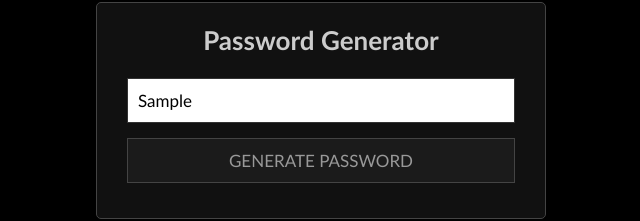
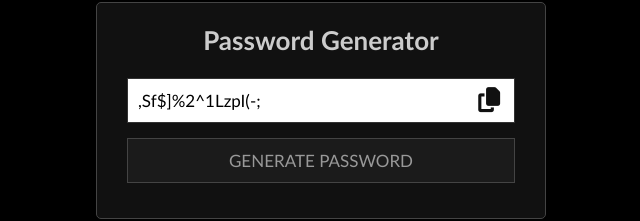
Before and after one commit to arpanneupane19/passwordgenerator, a plain HTML site: page index.html in a window 1280 px wide. Both pictures are taken after typing "Sample" into the empty fields and a click on the button "GENERATE PASSWORD". Shown: the part 290-511 px from the top of the page, without its empty margins (319-959 px from the left). Drawn offline with Linux system fonts and the light colour scheme.

Commit message:
Update index.html

```diff
--- a/index.html
+++ b/index.html
@@ -20,7 +20,32 @@
         </div>
     </div>
 
-    <script src='script.js'></script>
+    <script>
+     const display = document.querySelector("input"),
+        button = document.querySelector("button"),
+        copyBtn = document.querySelector("span.far"),
+        copyActive = document.querySelector("span.fas");
+        let chars = "abcdefghijklmnopqrstuvwxyzABCDEFGHIJKLMNOPQRSTUVWXYZ1234567890!@#$%^&*()_+~`|}{[]:;?><,./-=";
+        button.onclick = () =>{
+            let i,
+            randomPassword = "";
+            copyBtn.style.display = "none";
+            copyActive.style.display = "block";
+            for (i = 0; i < 16; i++) {
+                randomPassword = randomPassword + chars.charAt(
+                    Math.floor(Math.random() * chars.length)
+
+                );
+            }
+            display.value = randomPassword;
+        }
+        function copy(){
+            copyBtn.style.display = "none";
+            copyActive.style.display = "block";
+             display.select();
+            document.execCommand("copy");
+        }
+    </script>
 
 </body>
 </html>
```
